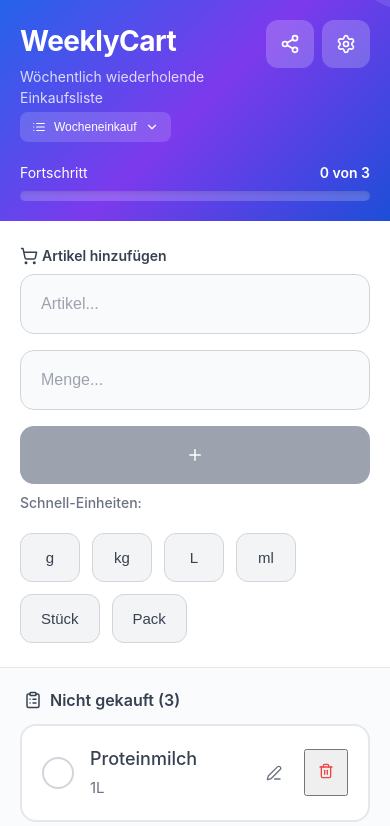
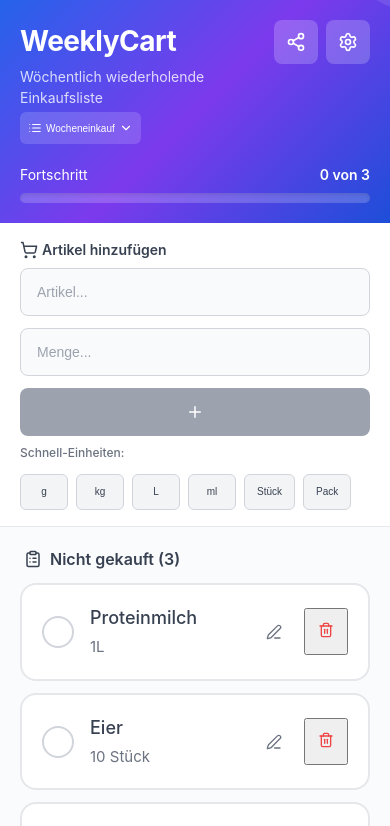
Before and after one commit to bermeb/weeklycart-pwa, a React (Vite) app: page / in a window 390 px wide. Shown: the top 826 px of the page. Built offline with nearby package versions, Linux system fonts and the light colour scheme.

Commit message:
optimize ux and ui design further for desktop and mobile

```diff
--- a/src/App.css
+++ b/src/App.css
@@ -66,6 +66,8 @@
   background: var(--bg-primary);
   transition: var(--transition-fast);
   color: var(--text-primary);
+  min-height: 44px;
+  box-sizing: border-box;
 }
 
 .create-list-input:focus {
@@ -93,6 +95,8 @@
   transition: var(--transition-fast);
   flex: 1;
   justify-content: center;
+  min-height: 44px;
+  font-size: var(--text-base);
 }
 
 .create-btn:hover:not(:disabled) {
@@ -112,6 +116,11 @@
   border-radius: var(--radius-md);
   cursor: pointer;
   transition: var(--transition-fast);
+  min-height: 44px;
+  font-size: var(--text-base);
+  display: flex;
+  align-items: center;
+  justify-content: center;
 }
 
 .cancel-create-btn:hover {
@@ -183,6 +192,7 @@
   align-items: center;
   gap: var(--space-xs);
   transition: var(--transition-fast);
+  min-height: 40px;
 }
 
 .reset-current-btn:hover {
@@ -203,8 +213,8 @@
   background: var(--warning-orange);
   color: var(--text-light);
   border: none;
-  padding: var(--space-lg);
-  border-radius: var(--radius-xl);
+  padding: var(--space-md) var(--space-lg);
+  border-radius: var(--radius-lg);
   font-weight: 500;
   cursor: pointer;
   display: flex;
@@ -213,6 +223,7 @@
   gap: var(--space-sm);
   transition: var(--transition-fast);
   font-size: var(--text-base);
+  min-height: 48px;
 }
 
 .reset-btn:hover {
@@ -235,6 +246,48 @@
 
   .list-container {
     padding-bottom: max(env(safe-area-inset-bottom), var(--space-xl));
+  }
+}
+
+/* Desktop optimizations */
+@media (min-width: 769px) {
+  .create-btn {
+    min-height: 36px;
+    font-size: var(--text-sm);
+    padding: var(--space-xs) var(--space-sm);
+  }
+
+  .cancel-create-btn {
+    min-height: 36px;
+    font-size: var(--text-sm);
+    padding: var(--space-xs) var(--space-sm);
+  }
+
+  .reset-current-btn {
+    min-height: 32px;
+    font-size: var(--text-xs);
+    padding: var(--space-xs) var(--space-sm);
+  }
+
+  .reset-btn {
+    min-height: 40px;
+    font-size: var(--text-sm);
+    padding: var(--space-sm) var(--space-md);
+  }
+
+  .create-list-input {
+    min-height: 36px;
+    font-size: var(--text-sm);
+    padding: var(--space-xs) var(--space-sm);
+  }
+
+  .create-list-section {
+    padding: var(--space-md) var(--space-lg);
+  }
+
+  .info-footer-container {
+    margin: var(--space-lg);
+    padding: var(--space-md) var(--space-lg);
   }
 }
 
--- a/src/styles/forms.css
+++ b/src/styles/forms.css
@@ -30,13 +30,13 @@
 }
 
 .add-input {
-  padding: var(--space-lg) var(--space-lg);
+  padding: var(--space-md) var(--space-lg);
   border: 1px solid var(--bg-gray-dark);
-  border-radius: var(--radius-xl);
-  font-size: var(--text-lg);
+  border-radius: var(--radius-lg);
+  font-size: var(--text-base);
   background: var(--bg-secondary);
   transition: var(--transition-fast);
-  min-height: 48px;
+  min-height: 44px;
   box-sizing: border-box;
   width: 100%;
   color: var(--text-primary);
@@ -67,16 +67,18 @@
   background: var(--primary-blue);
   color: var(--text-light);
   border: none;
-  padding: var(--space-lg) var(--space-xl);
-  border-radius: var(--radius-xl);
+  padding: var(--space-md) var(--space-lg);
+  border-radius: var(--radius-lg);
   cursor: pointer;
   transition: var(--transition-fast);
   display: flex;
   align-items: center;
   justify-content: center;
-  min-width: 60px;
-  min-height: 48px;
+  min-width: 56px;
+  min-height: 44px;
   flex-shrink: 0;
+  font-size: var(--text-base);
+  font-weight: 500;
 }
 
 .add-btn:hover:not(:disabled) {
@@ -111,14 +113,17 @@
   background: var(--bg-tertiary);
   border: 1px solid var(--bg-gray-dark);
   color: var(--text-primary);
-  padding: 3px var(--space-xs);
-  border-radius: var(--radius-sm);
+  padding: var(--space-xs) var(--space-sm);
+  border-radius: var(--radius-md);
   font-size: var(--text-xs);
   cursor: pointer;
   transition: var(--transition-fast);
   font-weight: 500;
-  min-height: 22px;
+  min-height: 32px;
   line-height: 1;
+  display: flex;
+  align-items: center;
+  justify-content: center;
 }
 
 .unit-btn:hover {
@@ -142,13 +147,14 @@
 }
 
 .edit-input {
-  padding: var(--space-xs) var(--space-sm);
+  padding: var(--space-sm) var(--space-md);
   border: 1px solid var(--bg-gray-dark);
   border-radius: var(--radius-md);
   font-size: var(--text-sm);
   background: var(--bg-primary);
   transition: var(--transition-fast);
   color: var(--text-primary);
+  min-height: 36px;
 }
 
 .edit-input:focus {
@@ -188,42 +194,85 @@
   outline: none;
 }
 
+/* Desktop Optimizations */
+@media (min-width: 1025px) {
+  .add-input {
+    padding: var(--space-sm) var(--space-md);
+    min-height: 36px;
+    font-size: var(--text-sm);
+  }
+
+  .add-btn {
+    padding: var(--space-sm) var(--space-md);
+    min-height: 36px;
+    min-width: 48px;
+    font-size: var(--text-sm);
+  }
+
+  .unit-btn {
+    min-height: 28px;
+    padding: var(--space-xs) var(--space-sm);
+    font-size: 10px;
+  }
+
+  .edit-input {
+    padding: var(--space-xs) var(--space-sm);
+    min-height: 32px;
+    font-size: var(--text-xs);
+  }
+
+  .add-item-section {
+    padding: var(--space-md) var(--space-lg);
+  }
+
+  .quick-units {
+    gap: var(--space-xs);
+    margin-top: var(--space-xs);
+  }
+
+  .quick-units-label {
+    font-size: var(--text-xs);
+    margin-bottom: 0;
+  }
+}
+
 /* Mobile Optimizations */
 @media (max-width: 900px) {
   .add-form {
     flex-direction: column !important;
-    gap: var(--space-lg) !important;
+    gap: var(--space-md) !important;
   }
 
   .add-input {
     width: 100% !important;
     flex: none !important;
-    min-height: 56px !important;
-    font-size: var(--text-lg) !important;
-    padding: var(--space-xl) !important;
+    min-height: 48px !important;
+    font-size: var(--text-base) !important;
+    padding: var(--space-md) var(--space-lg) !important;
   }
 
   .add-btn {
     width: 100% !important;
     flex: none !important;
-    min-height: 56px !important;
+    min-height: 48px !important;
+    font-size: var(--text-base) !important;
   }
 }
 
 @media (max-width: 1024px) {
   .add-form {
     flex-direction: column !important;
-    gap: var(--space-lg) !important;
+    gap: var(--space-md) !important;
     width: 100% !important;
     align-items: stretch !important;
   }
 
   .name-input {
     width: 100% !important;
-    min-height: 56px !important;
-    font-size: var(--text-lg) !important;
-    padding: var(--space-xl) !important;
-    border-radius: 14px !important;
+    min-height: 48px !important;
+    font-size: var(--text-base) !important;
+    padding: var(--space-md) var(--space-lg) !important;
+    border-radius: var(--radius-lg) !important;
     box-sizing: border-box !important;
     flex: none !important;
     max-width: none !important;
@@ -231,10 +280,10 @@
 
   .amount-input {
     width: 100% !important;
-    min-height: 56px !important;
-    font-size: var(--text-lg) !important;
-    padding: var(--space-xl) !important;
-    border-radius: 14px !important;
+    min-height: 48px !important;
+    font-size: var(--text-base) !important;
+    padding: var(--space-md) var(--space-lg) !important;
+    border-radius: var(--radius-lg) !important;
     box-sizing: border-box !important;
     flex: none !important;
     max-width: none !important;
@@ -242,16 +291,16 @@
 
   .add-btn {
     width: 100% !important;
-    min-height: 56px !important;
-    padding: var(--space-xl) !important;
-    font-size: 17px !important;
-    border-radius: 14px !important;
-    font-weight: 600 !important;
+    min-height: 48px !important;
+    padding: var(--space-md) var(--space-lg) !important;
+    font-size: var(--text-base) !important;
+    border-radius: var(--radius-lg) !important;
+    font-weight: 500 !important;
     flex: none !important;
   }
 
   .add-item-section {
-    padding: 24px var(--space-xl) !important;
+    padding: var(--space-lg) var(--space-xl) !important;
   }
 
   .add-item-section .add-form {
@@ -263,41 +312,41 @@
   .quick-units {
     justify-content: flex-start;
     flex-wrap: wrap;
-    gap: var(--space-md);
+    gap: var(--space-sm);
     margin-top: var(--space-sm);
   }
 
   .quick-units-label {
-    font-size: var(--text-base);
+    font-size: var(--text-sm);
     width: 100%;
-    margin-bottom: var(--space-sm);
+    margin-bottom: var(--space-xs);
     margin-right: 0;
   }
 
   .unit-btn {
-    padding: var(--space-lg) var(--space-xl);
-    font-size: 15px;
-    min-height: 48px;
-    border-radius: var(--radius-xl);
+    padding: var(--space-sm) var(--space-md);
+    font-size: var(--text-xs);
+    min-height: 36px;
+    border-radius: var(--radius-md);
     flex: 0 0 auto;
-    min-width: 60px;
+    min-width: 48px;
   }
 
   .edit-input {
-    padding: var(--space-md) var(--space-lg);
-    font-size: var(--text-lg);
+    padding: var(--space-sm) var(--space-md);
+    font-size: var(--text-base);
+    min-height: 40px;
+  }
+
+  .create-list-input {
+    padding: var(--space-sm) var(--space-md);
+    font-size: var(--text-base);
     min-height: 44px;
   }
 
-  .create-list-input {
-    padding: var(--space-md) var(--space-lg);
-    font-size: var(--text-lg);
-    min-height: 48px;
-  }
-
   .create-btn, .save-btn, .cancel-btn {
-    padding: var(--space-md) var(--space-lg);
-    font-size: var(--text-lg);
-    min-height: 48px;
+    padding: var(--space-sm) var(--space-md);
+    font-size: var(--text-base);
+    min-height: 44px;
   }
 }
--- a/src/styles/header.css
+++ b/src/styles/header.css
@@ -52,15 +52,15 @@
   background: rgba(255, 255, 255, 0.2) !important;
   border: none;
   color: var(--text-light) !important;
-  padding: var(--space-md);
-  border-radius: var(--radius-xl);
+  padding: var(--space-sm);
+  border-radius: var(--radius-lg);
   cursor: pointer;
   transition: var(--transition-fast);
   display: flex;
   align-items: center;
   justify-content: center;
-  min-width: var(--space-5xl);
-  min-height: var(--space-5xl);
+  min-width: 44px;
+  min-height: 44px;
 }
 
 .settings-btn:hover, .header .share-btn:hover:not(:disabled) {
@@ -80,16 +80,17 @@
   background: rgba(255, 255, 255, 0.15);
   border: none;
   color: var(--text-light);
-  padding: var(--space-sm) var(--space-md);
-  border-radius: var(--radius-lg);
+  padding: var(--space-xs) var(--space-sm);
+  border-radius: var(--radius-md);
   cursor: pointer;
   transition: var(--transition-fast);
   display: flex;
   align-items: center;
-  gap: var(--space-sm);
-  font-size: var(--text-sm);
+  gap: var(--space-xs);
+  font-size: var(--text-xs);
   margin-top: var(--space-xs);
-  max-width: 200px;
+  max-width: 180px;
+  min-height: 32px;
 }
 
 .list-selector-btn:hover {
@@ -101,7 +102,7 @@
   white-space: nowrap;
   overflow: hidden;
   text-overflow: ellipsis;
-  max-width: 150px;
+  max-width: 120px;
 }
 
 /* Progress Section */
@@ -142,3 +143,32 @@
     opacity: 1;
   }
 }
+
+/* Desktop optimizations */
+@media (min-width: 769px) {
+  .settings-btn, .header .share-btn {
+    min-width: 36px;
+    min-height: 36px;
+    padding: var(--space-xs);
+  }
+
+  .list-selector-btn {
+    padding: 2px var(--space-xs);
+    font-size: 11px;
+    min-height: 28px;
+    max-width: 160px;
+    gap: 2px;
+  }
+
+  .current-list-name {
+    max-width: 100px;
+  }
+
+  .title {
+    font-size: var(--text-2xl);
+  }
+
+  .subtitle {
+    font-size: var(--text-sm);
+  }
+}
--- a/src/styles/variables.css
+++ b/src/styles/variables.css
@@ -40,7 +40,7 @@
   --info-bg: #1e40af;
   --info-border: #1e40af;
 
-  /* Spacing */
+  /* Spacing - Mobile First */
   --space-xs: 4px;
   --space-sm: 8px;
   --space-md: 12px;
@@ -51,6 +51,14 @@
   --space-4xl: 40px;
   --space-5xl: 48px;
   --space-6xl: 60px;
+
+  /* Button Sizes - Mobile First */
+  --btn-height-sm: 36px;
+  --btn-height-md: 44px;
+  --btn-height-lg: 48px;
+  --btn-padding-sm: var(--space-xs) var(--space-sm);
+  --btn-padding-md: var(--space-sm) var(--space-md);
+  --btn-padding-lg: var(--space-md) var(--space-lg);
 
   /* Border Radius */
   --radius-sm: 4px;
@@ -86,6 +94,19 @@
   --z-base: 1;
 }
 
+/* Desktop optimizations */
+@media (min-width: 769px) {
+  :root {
+    /* Desktop Button Sizes */
+    --btn-height-sm: 28px;
+    --btn-height-md: 36px;
+    --btn-height-lg: 40px;
+    --btn-padding-sm: 2px var(--space-xs);
+    --btn-padding-md: var(--space-xs) var(--space-sm);
+    --btn-padding-lg: var(--space-sm) var(--space-md);
+  }
+}
+
 /* Dark mode variables */
 @media (prefers-color-scheme: dark) {
   :root {
```
Also changed, not shown: src/styles/components.css (+101 -10 lines).
